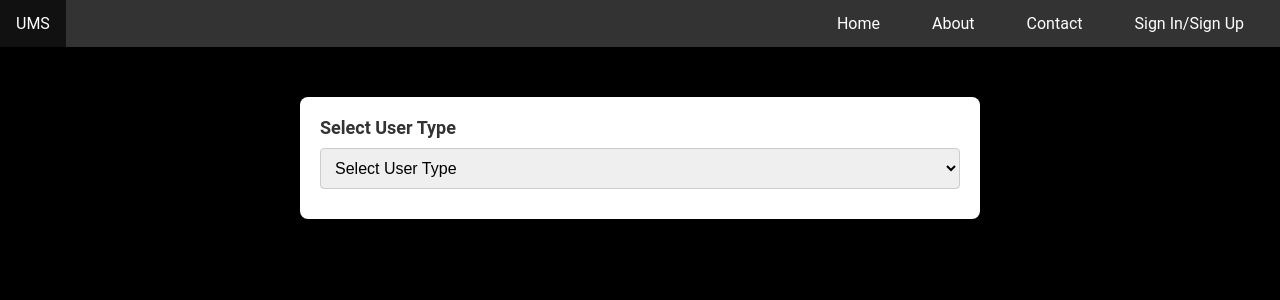
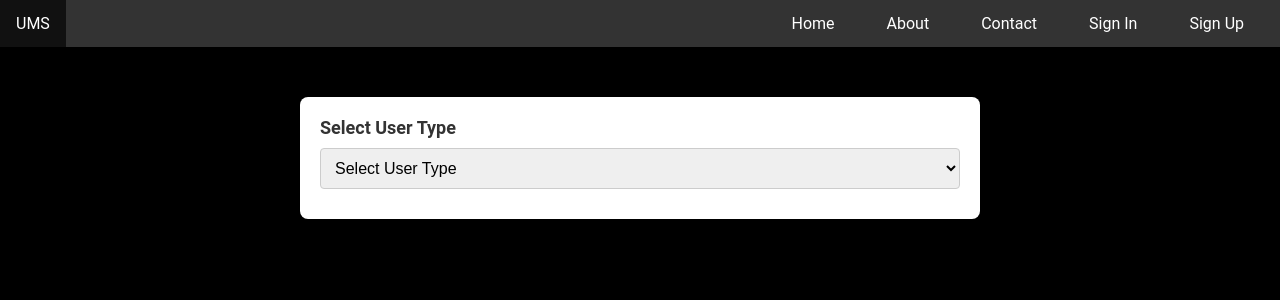
Before and after one commit to miyasajid19/University-Management-System, a Flask app: page /signin in a window 1280 px wide. Shown: the top 300 px of the page. Run offline with Flask 3, Linux system fonts and the light colour scheme.

Commit message:
registration page

```diff
--- a/templates/registration.html
+++ b/templates/registration.html
@@ -16,11 +16,12 @@
 <body>
     <nav class="nav">
         <ul>
-            <li><a href="#">UMS</a></li>
-            <li><a href="index.html">Home</a></li>
+            <li><a href="/">UMS</a></li>
+            <li><a href="/">Home</a></li>
             <li><a href="#">About</a></li>
             <li><a href="#">Contact</a></li>
-            <li><a href="SignIn.html" class="active">Sign In/Sign Up</a></li>
+            <li><a href="/signin">Sign In</a></li>
+            <li><a href="/signup" class="active">Sign Up</a></li>
         </ul>
     </nav>
     <div class="registration">
```
